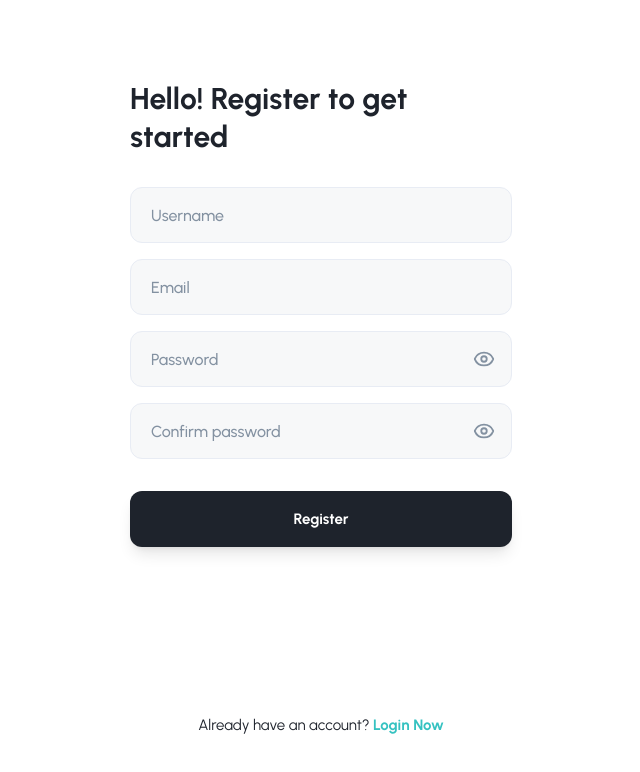
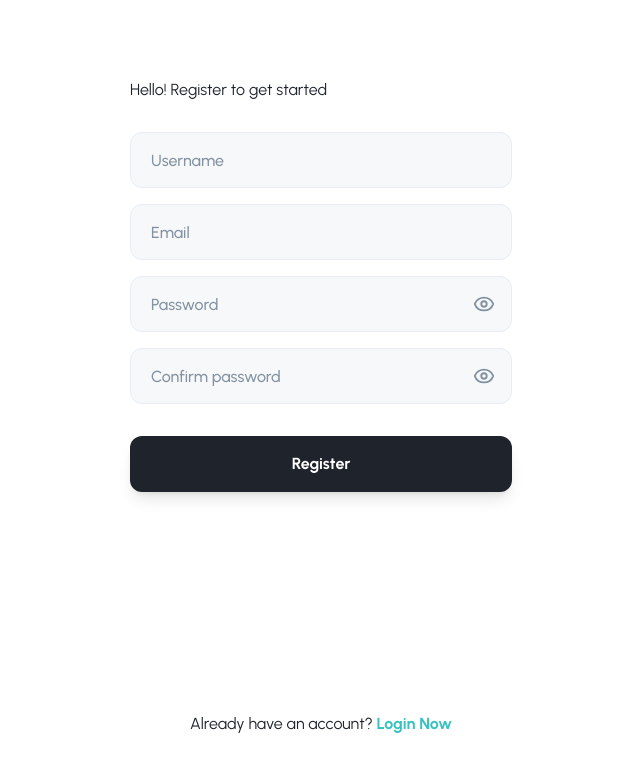
Before and after one commit to projectdummy2025/moneytrack-project, a Next.js app: page /register in a window 1280 px wide. Shown: the top 772 px of the page, without its empty margins (319-959 px from the left). Built offline with nearby package versions, Linux system fonts and the light colour scheme; no server answers.

Commit message:
apply design system tokens and fix TypeScript error handling

```diff
--- a/app/register/page.tsx
+++ b/app/register/page.tsx
@@ -20,14 +20,15 @@ export default function RegisterPage() {
 
     try {
       await actions.handleRegister();
-    } catch (err: any) {
-      setLocalError(err.message || "Registration failed. Please check your network.");
+    } catch (err) {
+      const error = err as Error;
+      setLocalError(error.message || "Registration failed. Please check your network.");
     }
   };
 
   return (
     <div className="min-h-screen bg-white flex flex-col px-6 py-10 max-w-[430px] mx-auto overflow-x-hidden">
-      <h1 className="text-[30px] font-bold text-[#1e232c] leading-tight mb-8 mt-10">
+      <h1 className="text-heading-xl text-[#1e232c] leading-tight mb-8 mt-10">
         Hello! Register to get started
       </h1>
 
@@ -102,7 +103,7 @@ export default function RegisterPage() {
           type="button"
           onClick={handleRegisterAction}
           disabled={state.isLoading}
-          className="w-full h-[56px] rounded-xl bg-[#1e232c] text-white font-bold text-[15px] transition-all mt-4 shadow-lg shadow-black/10 active:bg-[#2d3441] active:scale-[0.98] disabled:opacity-50 flex items-center justify-center relative z-50"
+          className="w-full h-[56px] rounded-xl bg-[#1e232c] text-white font-bold text-body transition-all mt-4 shadow-lg shadow-black/10 active:bg-[#2d3441] active:scale-[0.98] disabled:opacity-50 flex items-center justify-center relative z-50"
         >
           {state.isLoading ? (
             <div className="flex items-center gap-2">
@@ -116,7 +117,7 @@ export default function RegisterPage() {
       </div>
 
       <div className="mt-auto pb-6 text-center pt-10">
-        <p className="text-[15px] text-[#1e232c]">
+        <p className="text-body text-[#1e232c]">
           Already have an account?{" "}
           <Link href="/login" className="font-bold text-[#35c2c1] no-underline">
             Login Now
```
